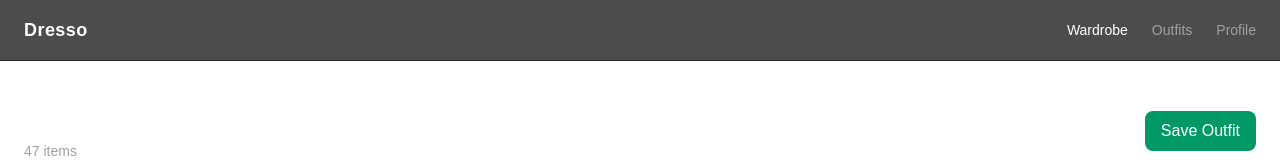
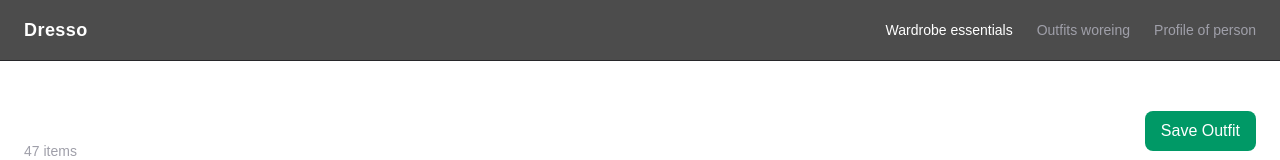
Before and after one commit to Arshkhandev/dresso, a Next.js app: page / in a window 1280 px wide. Shown: the top 160 px of the page. Built offline with nearby package versions, Linux system fonts and the light colour scheme.

Commit message:
Update NavBar links text for clarity

```diff
--- a/src/app/componets/NavBar.tsx
+++ b/src/app/componets/NavBar.tsx
@@ -22,15 +22,15 @@ export default function Navbar() {
 
         <div className="flex items-center gap-6 text-sm">
           <Link href="/" className={linkClass("/")}>
-            Wardrobe
+            Wardrobe essentials
           </Link>
 
           <Link href="/outfits" className={linkClass("/outfits")}>
-            Outfits
+            Outfits woreing
           </Link>
 
           <Link href="/profile" className={linkClass("/profile")}>
-            Profile
+            Profile of person
           </Link>
         </div>
       </div>
```
